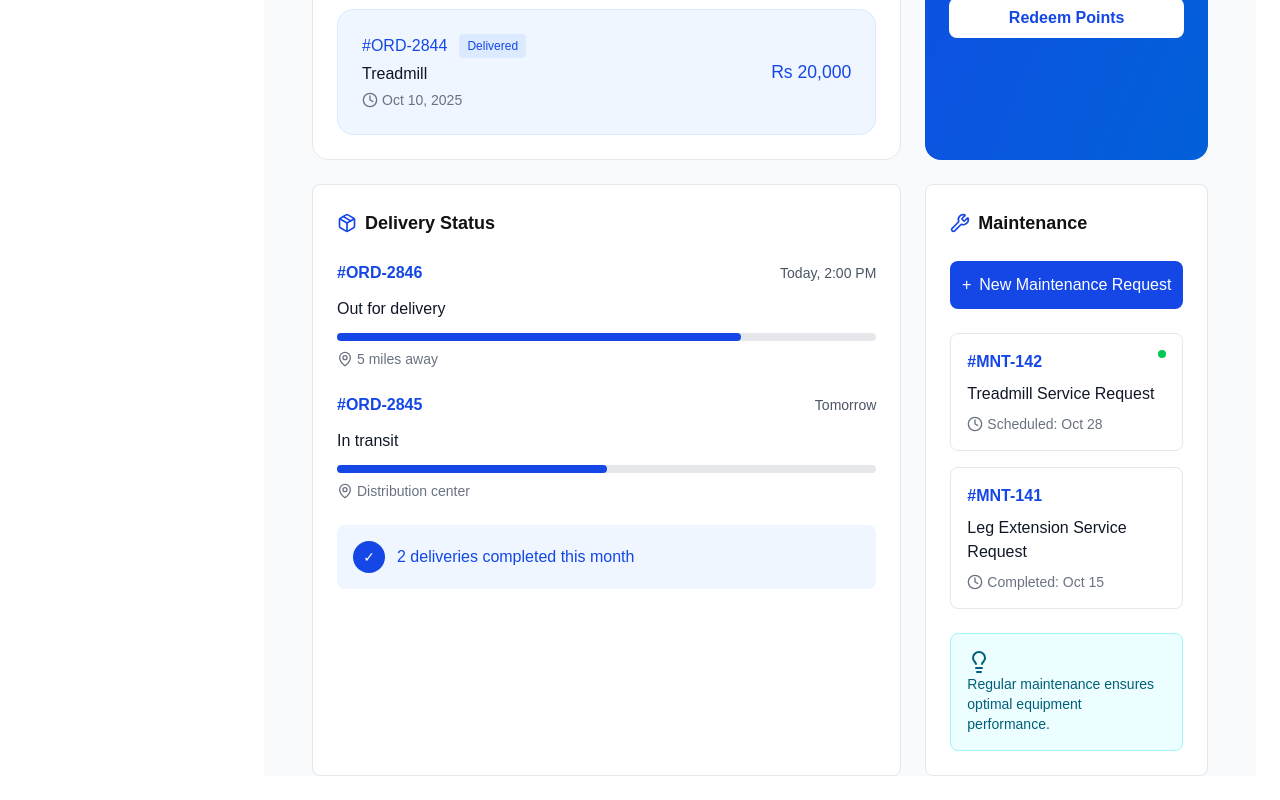
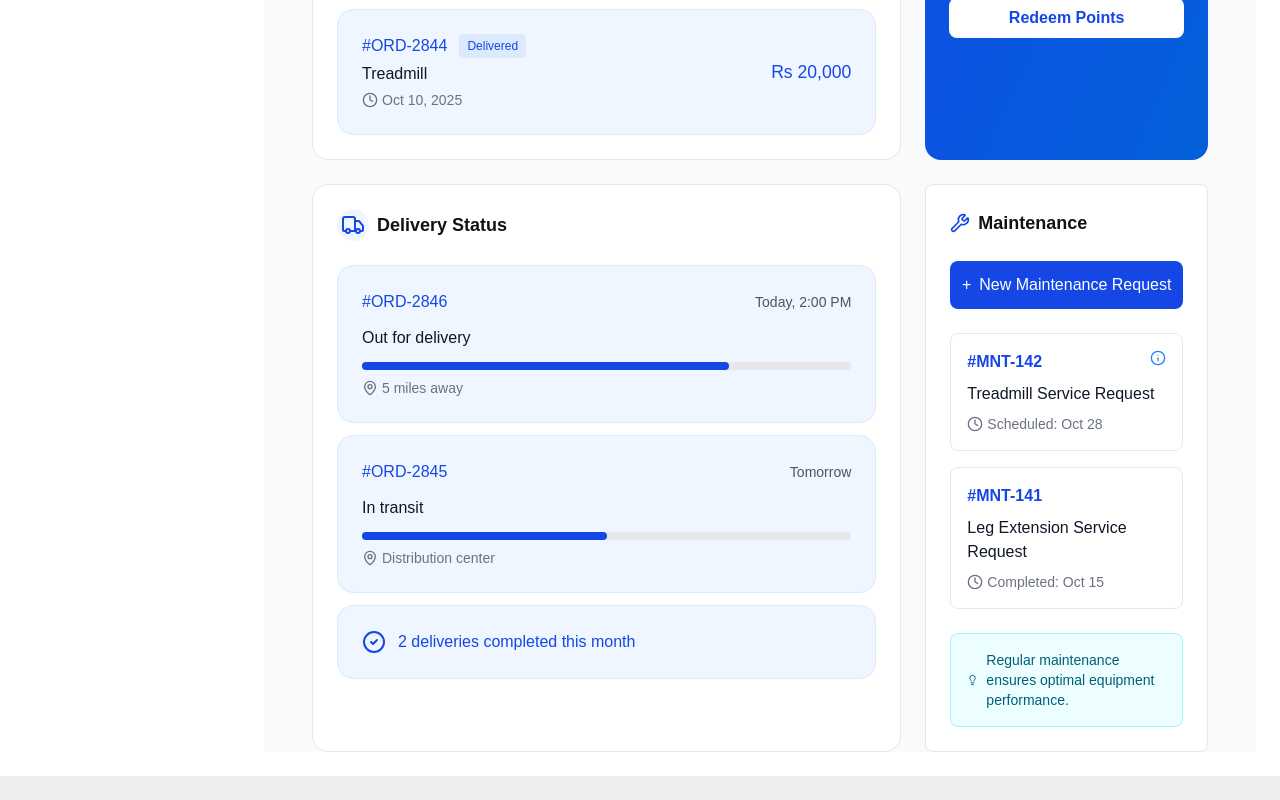
Before and after one commit to IshanHansaka/eser-marketing-erp, a Next.js app: page /customer/dashboard in a window 1280 px wide. Shown: the part 836-1636 px from the top of the page. After the commit the page ends 1612 px from the top, so only its background shows below. Built offline with nearby package versions, Linux system fonts and the light colour scheme.

Commit message:
style: changes have doen to align with the design

```diff
--- a/src/app/customer/dashboard/page.tsx
+++ b/src/app/customer/dashboard/page.tsx
@@ -1,5 +1,5 @@
 import React from 'react';
-import { Package, ShoppingCart, Wrench, TrendingUp, Award, Gift, MapPin, Clock, Lightbulb, Truck } from 'lucide-react';
+import { Package, ShoppingCart, Wrench, TrendingUp, Award, Gift, MapPin, Clock, Lightbulb, Truck, Info, CircleCheck } from 'lucide-react';
 import StatCard from '@/components/UI/StatCard';
 
 const CustomerDashboard: React.FC = () => {
@@ -125,17 +125,19 @@ const CustomerDashboard: React.FC = () => {
           {/* Delivery Status & Maintenance */}
           <div className="grid grid-cols-1 lg:grid-cols-3 gap-6 mt-6">
             {/* Delivery Status */}
-            <div className="lg:col-span-2 bg-white rounded-lg border border-gray-200 p-6">
+            <div className="lg:col-span-2 bg-white rounded-2xl border border-gray-200 p-6">
               <div className="flex items-center gap-2 mb-6">
-                <Package size={20} className="text-[#1447E6]" />
+                <div className="w-8 h-8 rounded-full bg-blue-50 flex items-center justify-center">
+                  <Truck size={24} className="text-[#1447E6]" />
+                </div>
                 <h2 className="text-lg font-semibold">Delivery Status</h2>
               </div>
 
-              <div className="space-y-6">
+              <div className="space-y-3">
                 {deliveries.map((delivery, index) => (
-                  <div key={index}>
+                  <div key={index} className="bg-[#EFF6FF] border border-[#DBEAFE] rounded-2xl p-6">
                     <div className="flex justify-between items-center mb-3">
-                      <span className="text-[#1447E6] font-semibold">{delivery.id}</span>
+                      <span className="text-[#1447E6] font-medium">{delivery.id}</span>
                       <span className="text-gray-600 text-sm">{delivery.time}</span>
                     </div>
                     <p className="text-gray-900 font-medium mb-3">{delivery.status}</p>
@@ -146,16 +148,14 @@ const CustomerDashboard: React.FC = () => {
                       ></div>
                     </div>
                     <p className="text-gray-500 text-sm flex items-center gap-1">
-                      <MapPin size={16}/>{delivery.location}
+                      <MapPin size={16}/> {delivery.location}
                     </p>
                   </div>
                 ))}
 
-                <div className="bg-blue-50 rounded-lg p-4 flex items-center gap-3">
-                  <div className="w-8 h-8 rounded-full bg-[#1447E6] flex items-center justify-center text-white text-sm">
-                    ✓
-                  </div>
-                  <span className="text-blue-700 font-medium">2 deliveries completed this month</span>
+                <div className="bg-[#EFF6FF] border border-[#DBEAFE] rounded-2xl p-6 flex items-center gap-3 mt-3">
+                  <CircleCheck size={24} className="text-[#1447E6]" />
+                  <span className="text-[#1447E6] font-medium">2 deliveries completed this month</span>
                 </div>
               </div>
             </div>
@@ -179,7 +179,7 @@ const CustomerDashboard: React.FC = () => {
                     <div className="flex justify-between items-start mb-2">
                       <span className="text-[#1447E6] font-semibold">{request.id}</span>
                       {request.isActive && (
-                        <div className="w-2 h-2 rounded-full bg-green-500"></div>
+                        <Info size={16} className="text-blue-500"/>
                       )}
                     </div>
                     <p className="text-gray-900 font-medium mb-2">{request.title}</p>
@@ -191,8 +191,8 @@ const CustomerDashboard: React.FC = () => {
               </div>
 
               <div className="bg-cyan-50 border border-cyan-200 rounded-lg p-4">
-                <p className="text-cyan-800 text-sm">
-                  <Lightbulb/> Regular maintenance ensures optimal equipment performance.
+                <p className="text-cyan-800 text-sm flex items-center gap-2">
+                  <Lightbulb size={24}/> Regular maintenance ensures optimal equipment performance.
                 </p>
               </div>
             </div>
--- a/src/components/UI/StatCard.tsx
+++ b/src/components/UI/StatCard.tsx
@@ -17,7 +17,7 @@ const StatCard: React.FC<StatCardProps> = ({ icon: Icon, label, value, color = '
   return (
     <div className="bg-white rounded-2xl border border-gray-200 p-6">
       <div className="flex items-center gap-4">
-        <div className={`w-12 h-12 rounded-lg ${colorClasses[color]} flex items-center justify-center`}>
+        <div className={`w-12 h-12 rounded-lg ${colorClasses["gray"]} flex items-center justify-center`}>
           <Icon size={24} />
         </div>
         <div>
```
